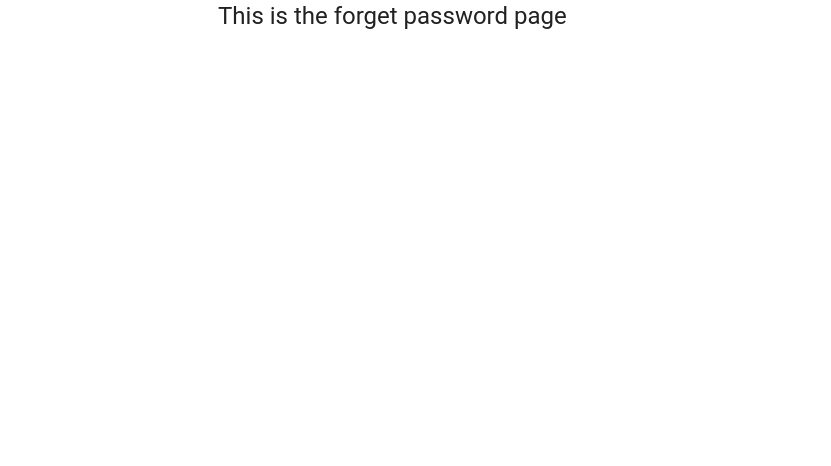
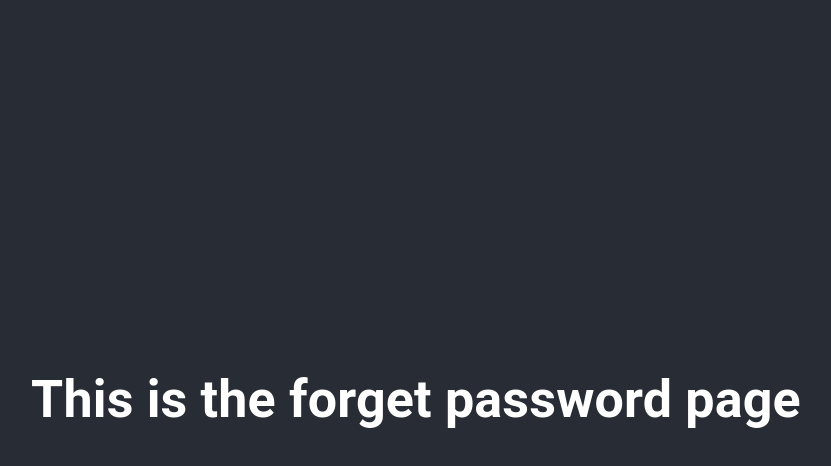
Before and after one commit to yiptsunho/password-manager-fe, a React (Create React App) app: page /forgotpassword in a window 1280 px wide. Shown: the top 466 px of the page, without its empty margins (224-1055 px from the left). Built offline with nearby package versions, Linux system fonts and the light colour scheme.

Commit message:
forget password UI update

```diff
--- a/src/pages/ForgetPassword.js
+++ b/src/pages/ForgetPassword.js
@@ -5,16 +5,12 @@ import Typography from '@mui/material/Typography';
 
 function ForgetPassword() {
 
-    const theme = createTheme();
-
     return (
-        <ThemeProvider theme={theme}>
-            <Container component="main" maxWidth="xs">
-                <Typography component="h1" variant="h5">
-                    This is the forget password page
-                </Typography>
-            </Container>
-        </ThemeProvider>
+        <div className="App-header">
+            <div className="container">
+                <h1>This is the forget password page</h1>
+            </div>
+        </div>
     )
 }
 
```
